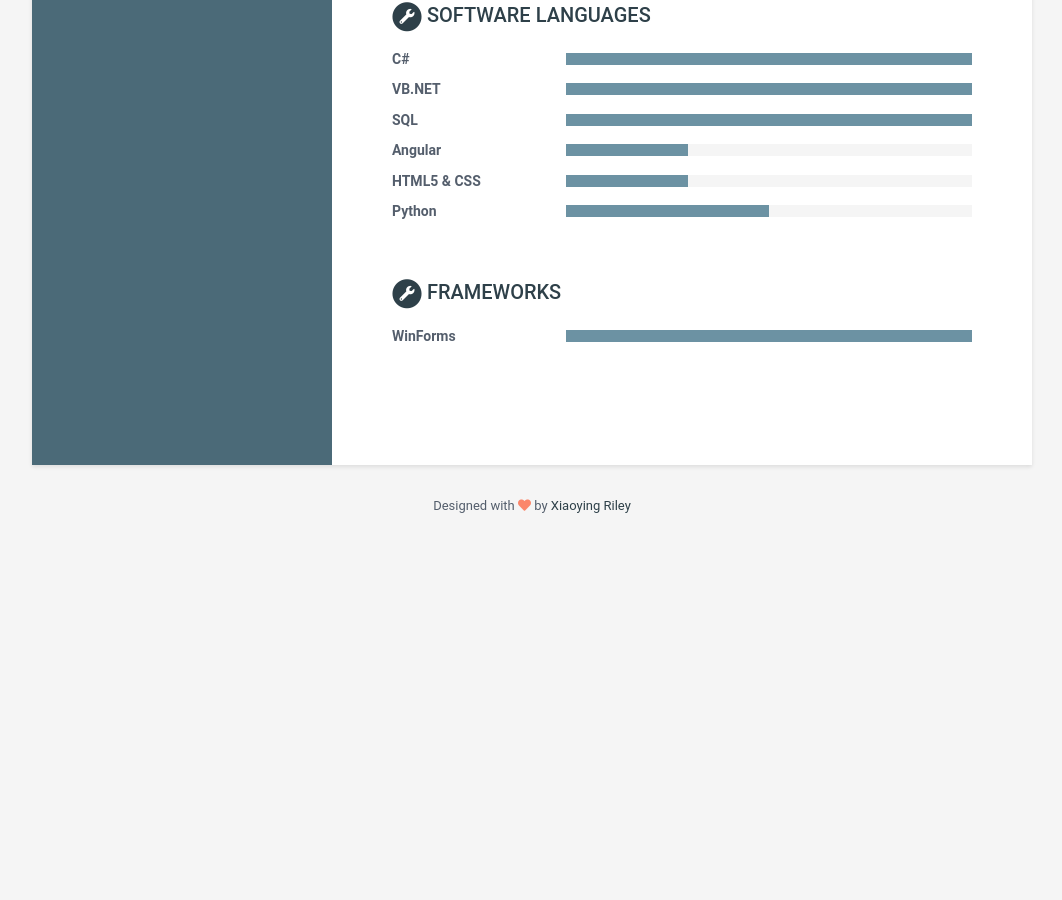
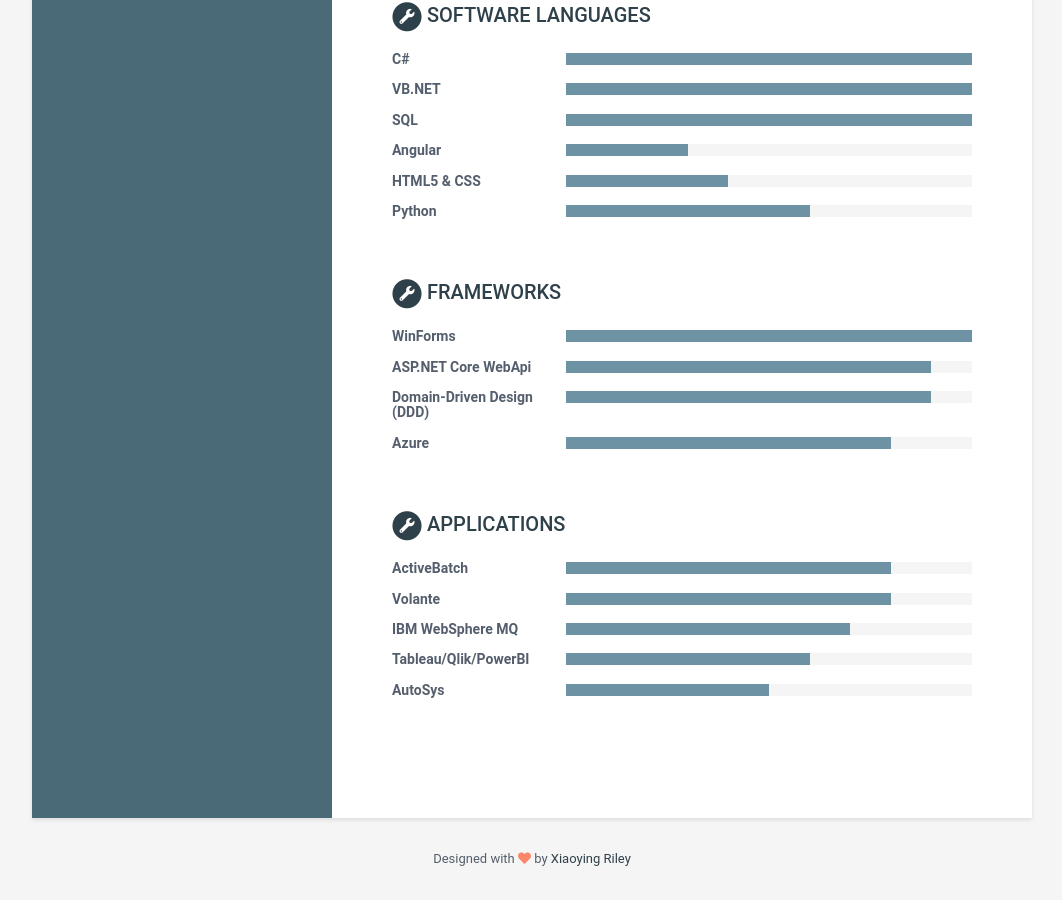
Before and after one commit to PanosKousidis/panoskousidis.github.io, a Jekyll site: the page built from index.html, in a window 1280 px wide and 900 px high, scrolled down 2155 px. Shown: the whole window, without its empty margins (108-1170 px from the left). Built offline with Jekyll 4.4.1, drawn with Linux system fonts in a browser that asks for light colours; before the commit the page ends 2701 px from its top, so only the background shows below that.

Commit message:
Add more skills

```diff
--- a/_data/data.yml
+++ b/_data/data.yml
@@ -269,10 +269,10 @@ skills:
           level: 30%
 
         - name: HTML5 & CSS
-          level: 30%
+          level: 40%
 
         - name: Python
-          level: 50%
+          level: 60%
 
     - section:
       title: Frameworks
@@ -280,5 +280,34 @@ skills:
       toolset:
         - name: WinForms
           level: 100%
+
+        - name: ASP.NET Core WebApi
+          level: 90%
+
+        - name: Domain-Driven Design (DDD)
+          level: 90%
+
+        - name: Azure
+          level: 80%
+
+    - section:
+      title: Applications
+
+      toolset:
+        - name: ActiveBatch
+          level: 80%
+
+        - name: Volante
+          level: 80%
+
+        - name: IBM WebSphere MQ
+          level: 70%
+
+        - name: Tableau/Qlik/PowerBI
+          level: 60%
+
+        - name: AutoSys
+          level: 50%
+
 footer: >
-    Designed with <i class="fas fa-heart"></i> by <a href="http://themes.3rdwavemedia.com" target="_blank" rel="nofollow">Xiaoying Riley</a>
+  Designed with <i class="fas fa-heart"></i> by <a href="http://themes.3rdwavemedia.com" target="_blank" rel="nofollow">Xiaoying Riley</a>
```
